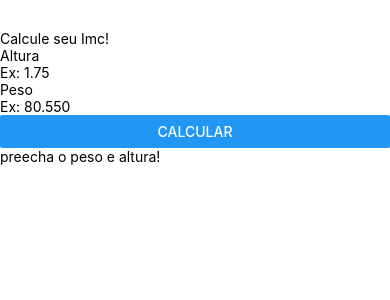
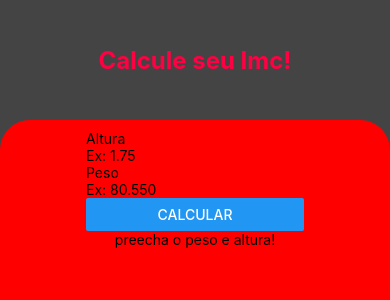
Before and after one commit to EudisAlves/react-native, a React Native app in the folder calc-massa/: screen / in a window 390 px wide. Shown: the top 300 px of the page. Built offline with nearby package versions, Linux system fonts and the light colour scheme.

Commit message:
criando styles no form

```diff
--- a/calc-massa/App.js
+++ b/calc-massa/App.js
@@ -15,7 +15,6 @@
 const styles = StyleSheet.create({
   container: {
     flex: 1,
-    backgroundColor: '#fff',
-    paddingTop: 30,
+    backgroundColor: '#444',
   },
 });
--- a/calc-massa/components/Form/index.js
+++ b/calc-massa/components/Form/index.js
@@ -1,6 +1,7 @@
 import React, { useState } from "react";
 import { View, Text, TextInput, Button } from "react-native";
 import ResultImc from "../ResultImc";
+import styles from "./style";
 
 
 export default function Form() {
@@ -32,7 +33,7 @@
 
 
     return(
-        <View>
+        <View style={styles.formContext}>
             <View>
                 <Text>Altura</Text>
                 <TextInput
--- a/calc-massa/components/Form/style.js
+++ b/calc-massa/components/Form/style.js
@@ -1,9 +1,16 @@
 import { StyleSheet } from "react-native";
 
 const styles = StyleSheet.create({
-    container: {
-      flex: 1,
-      backgroundColor: '#fff',
-      paddingTop: 30,
+    formContext: {
+      backgroundColor: "#ff0000",
+      width: "100%",
+      height: "100%",
+      padding: 10,
+      borderTopLeftRadius: 30,
+      borderTopRightRadius: 30,
+      alignItems: "center",
+      botton: 0,
     },
   });
+
+  export default styles
--- a/calc-massa/components/Title/index.js
+++ b/calc-massa/components/Title/index.js
@@ -1,10 +1,12 @@
 import React from "react";
 import { View, Text } from "react-native";
+import styles from "./style";
+
 
 export default function Title() {
     return(
-        <View>
-            <Text>Calcule seu Imc!</Text>
+        <View style={styles.boxTitle}>
+            <Text style={styles.textTitle}>Calcule seu Imc!</Text>
         </View>
     )
 }
--- a/calc-massa/components/Title/style.js
+++ b/calc-massa/components/Title/style.js
@@ -1 +1,18 @@
 import { StyleSheet } from "react-native";
+
+
+const styles = StyleSheet.create({
+    boxTitle: {
+      alignItems: "center",
+      justifyContent: "center",
+      height: 120,
+      backgroundColor: "#444",
+    },
+    textTitle: {
+        color: "#FF0043",
+        fontSize: 24,
+        fontWeight: "bold",
+    }
+  });
+
+  export default styles
```
